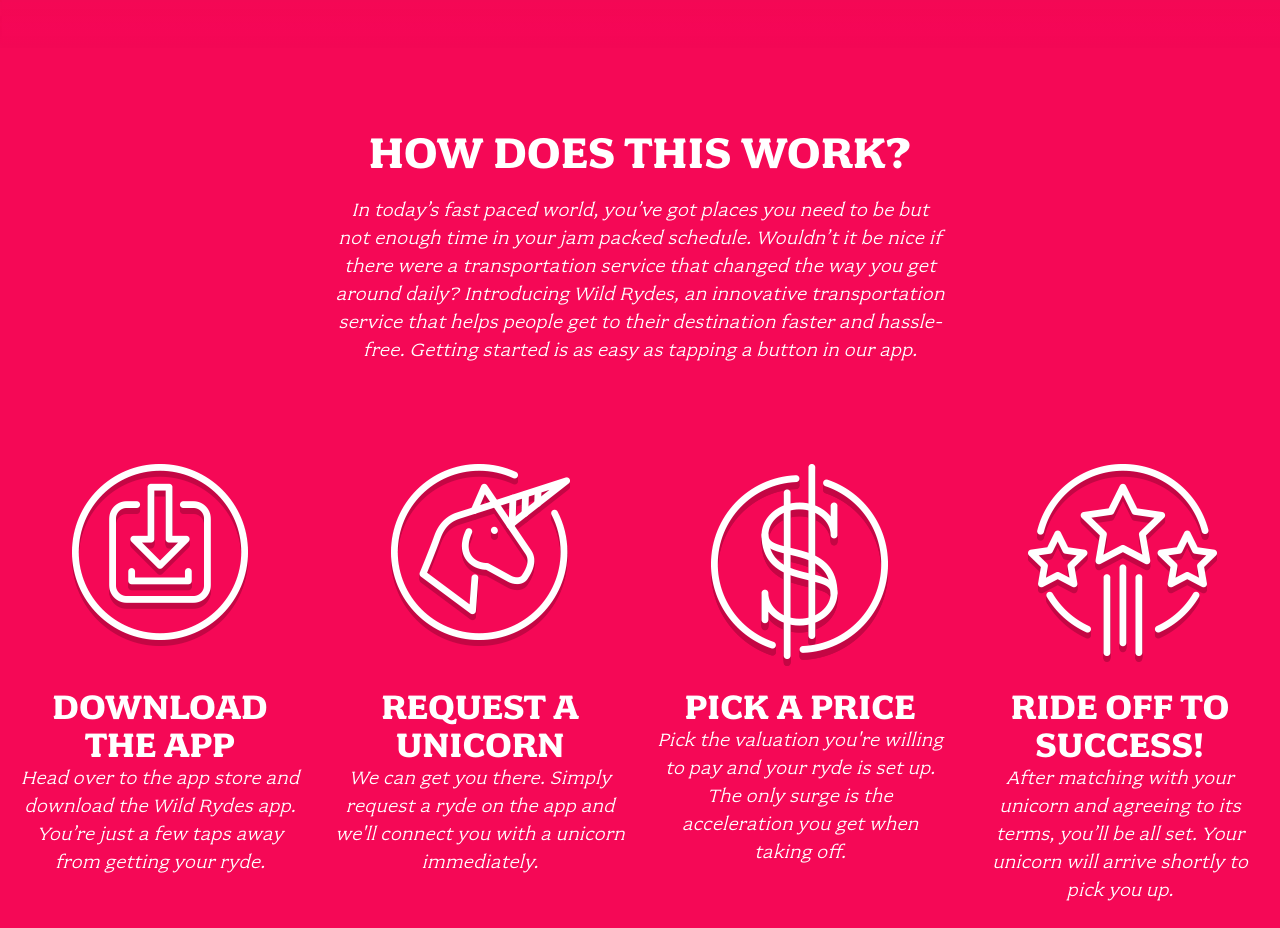
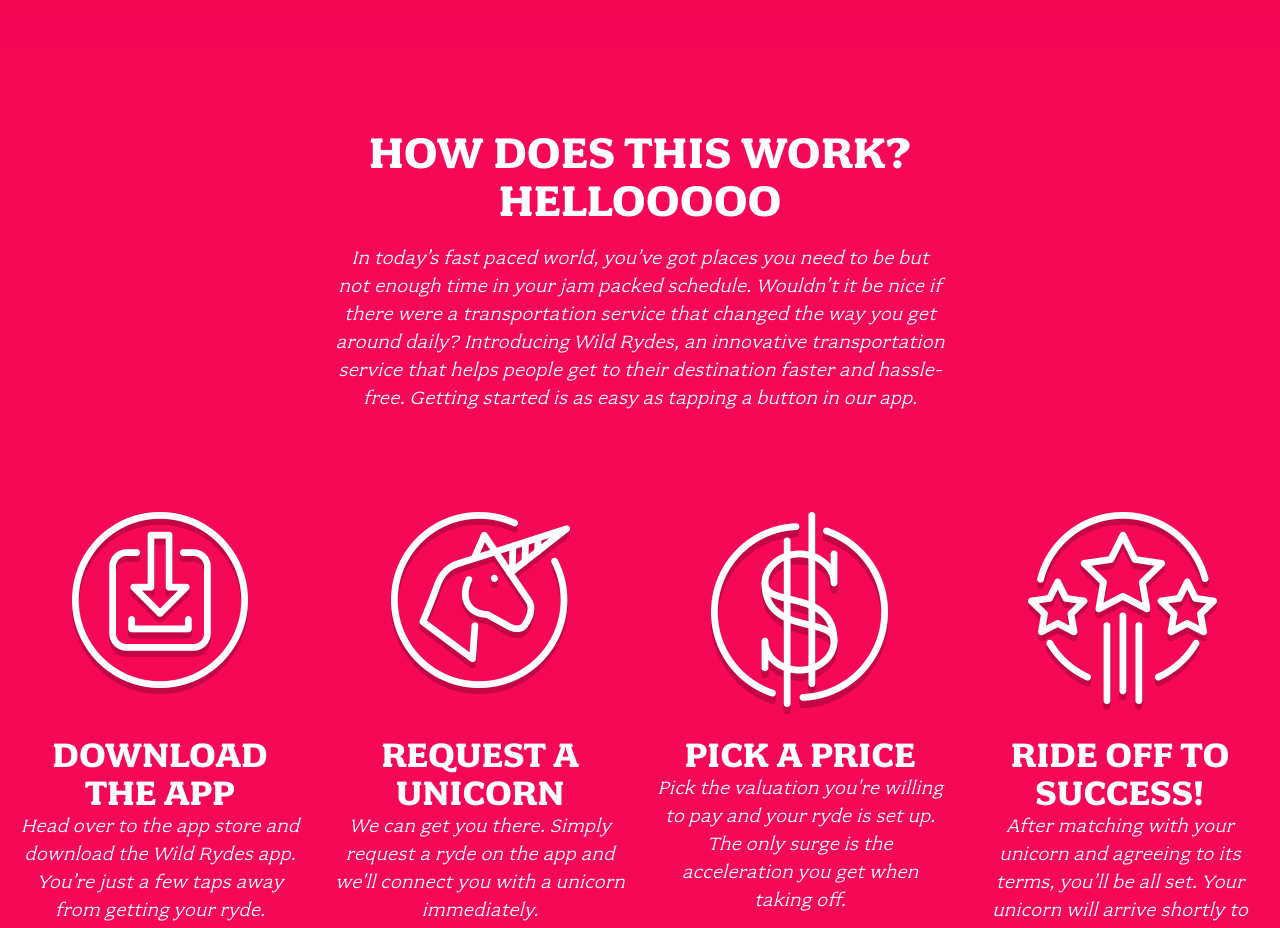
Before and after one commit to SamiGHre/wildrydes-site, a plain HTML site: page index.html in a window 1280 px wide. Shown: the part 900-1828 px from the top of the page. Drawn offline with Linux system fonts and the light colour scheme.

Commit message:
Update index.html

```diff
--- a/index.html
+++ b/index.html
@@ -30,7 +30,7 @@
 
   <section class="home-about">
     <div class="row column large-9 xlarge-6 xxlarge-4">
-      <h2 class="section-title">How Does This Work?</h2>
+      <h2 class="section-title">How Does This Work? HELLOOOOO</h2>
       <p class="content">
         In today’s fast paced world, you’ve got places you need to be but not enough time in your jam packed schedule. Wouldn’t it be nice if there were a transportation service that changed the way you get around daily? Introducing Wild Rydes, an innovative transportation service that helps people get to their destination faster and hassle-free. Getting started is as easy as tapping a button in our app.
       </p>
```
